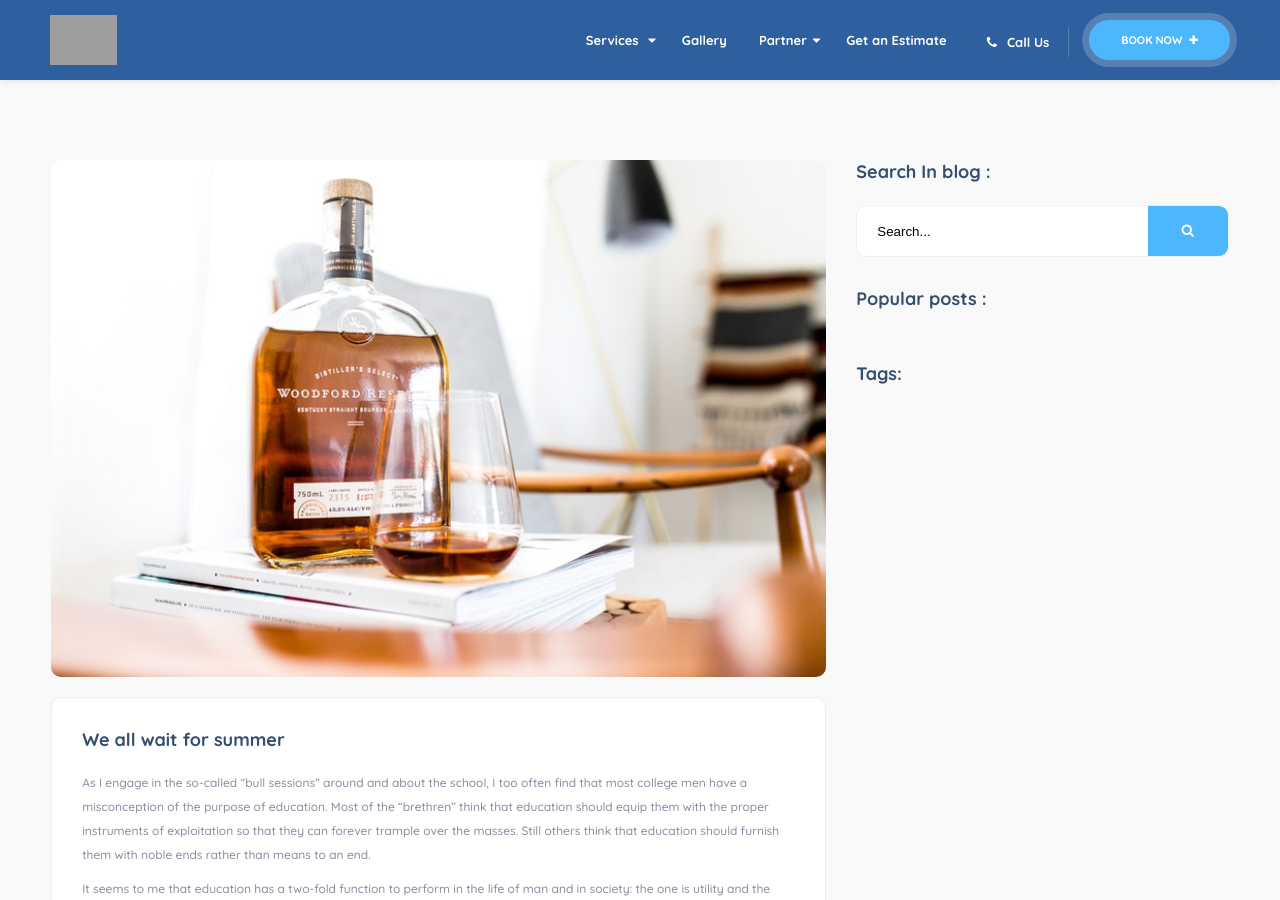
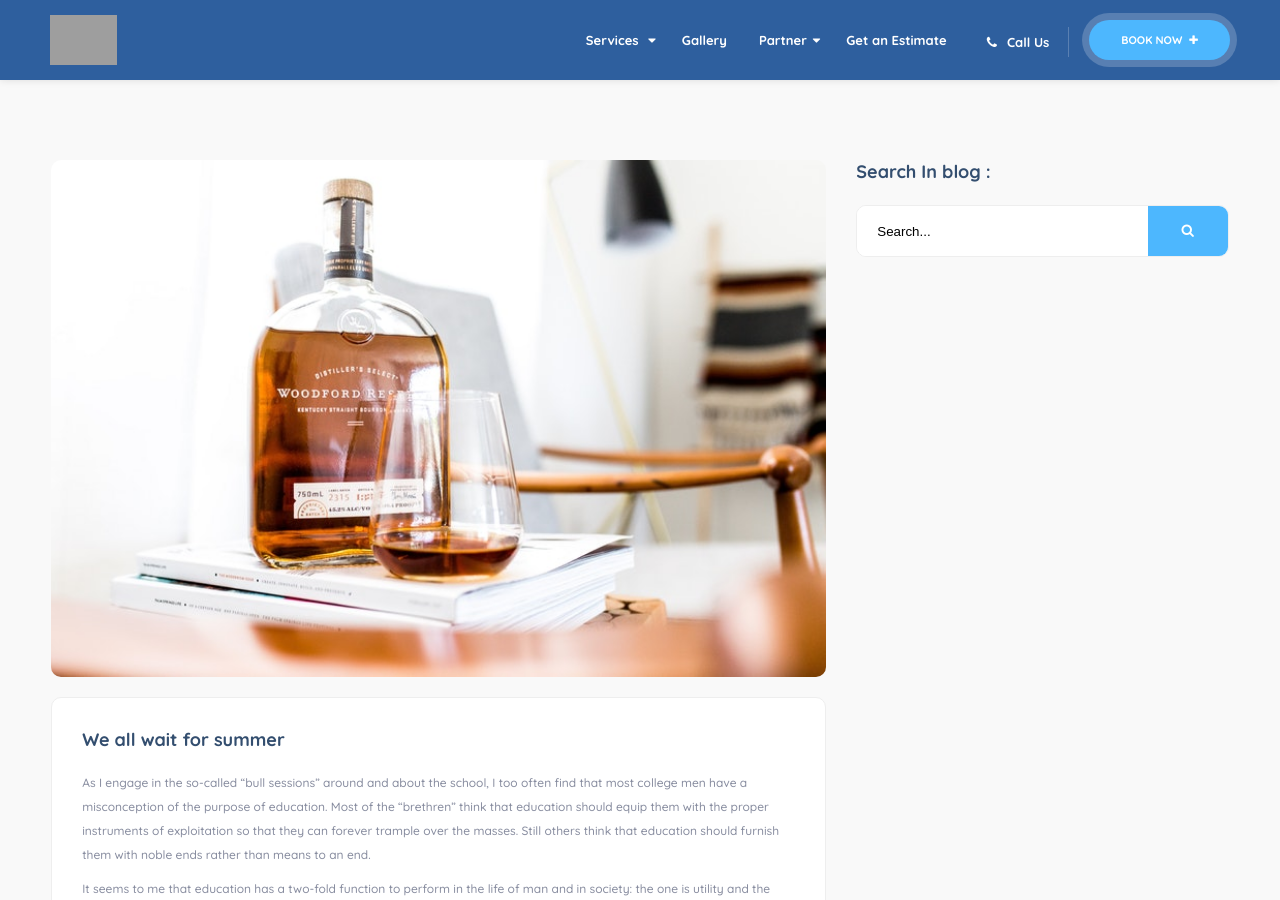
Before and after one commit to movingblog/Final, a Jekyll site: the page built from _posts/2018-01-12-we-all-wait-for-summer.md, in a window 1280 px wide and 900 px high. Built offline with Jekyll 4.4.1, drawn with Linux system fonts in a browser that asks for light colours; grey boxes are pictures that could not be loaded.

Commit message:
Update post.html

```diff
--- a/_layouts/post.html
+++ b/_layouts/post.html
@@ -105,7 +105,7 @@
                                         <!--box-widget-item -->
                                         <div class="box-widget-item fl-wrap">
                                             <div class="box-widget-item-header">
-                                                <h3>Popular posts : </h3>
+                                             <!--   <h3>Popular posts : </h3>-->
                                             </div>
                                             <!-- <div class="box-widget widget-posts blog-widgets"> -->
                                                 <!-- <div class="box-widget-content"> -->
@@ -144,19 +144,7 @@
                                         </div>
                                         <!--box-widget-item end -->
                                         <!--box-widget-item -->
-                                        <div class="box-widget-item fl-wrap">
-                                            <div class="box-widget-item-header">
-                                                <h3>Tags: </h3>
-                                            </div>
-                                            <!-- <div class="list-single-tags tags-stylwrap"> -->
-                                                <!-- <a href="#">Event</a> -->
-                                                <!-- <a href="#">Design</a> -->
-                                                <!-- <a href="#">Photography</a> -->
-                                                <!-- <a href="#">Trends</a> -->
-                                                <!-- <a href="#">Video</a> -->
-                                                <!-- <a href="#">News</a>                                                                                -->
-                                            <!-- </div> -->
-                                        </div>
+
                                         <!--box-widget-item end -->
                                         <!--box-widget-item -->
 
```
